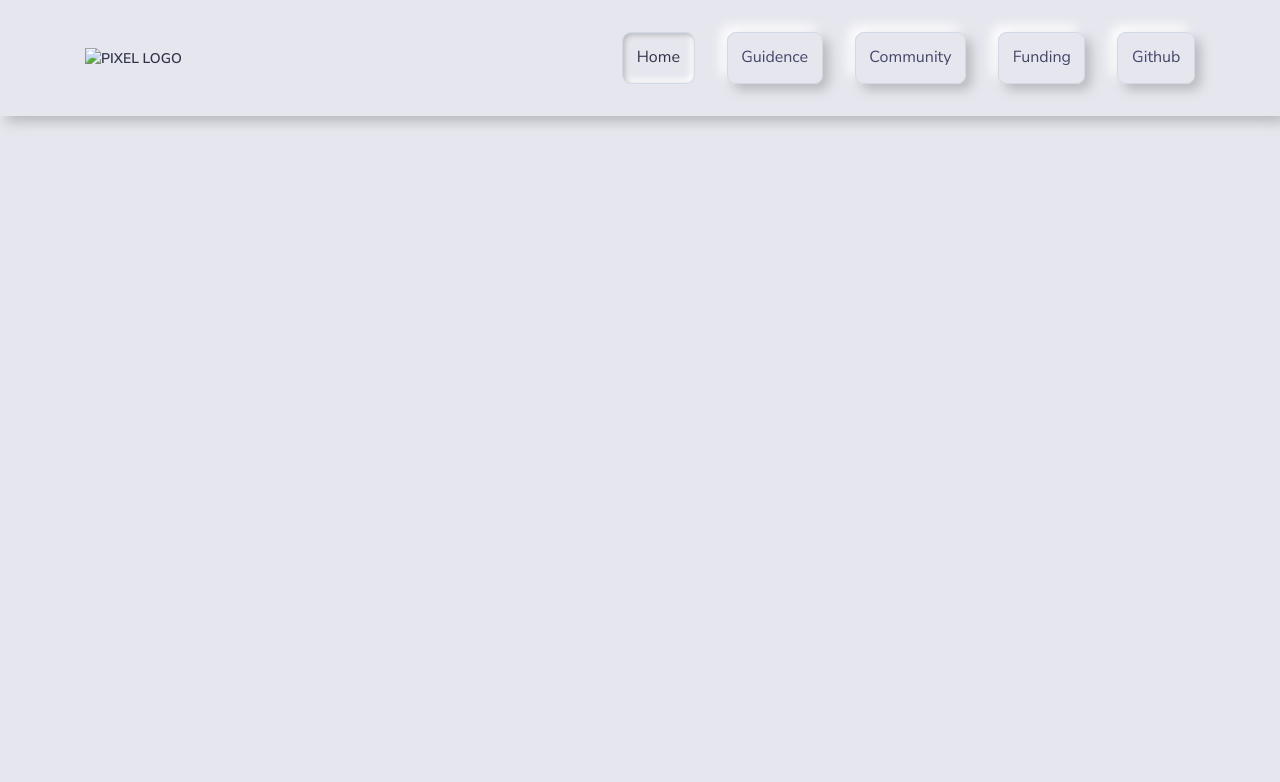
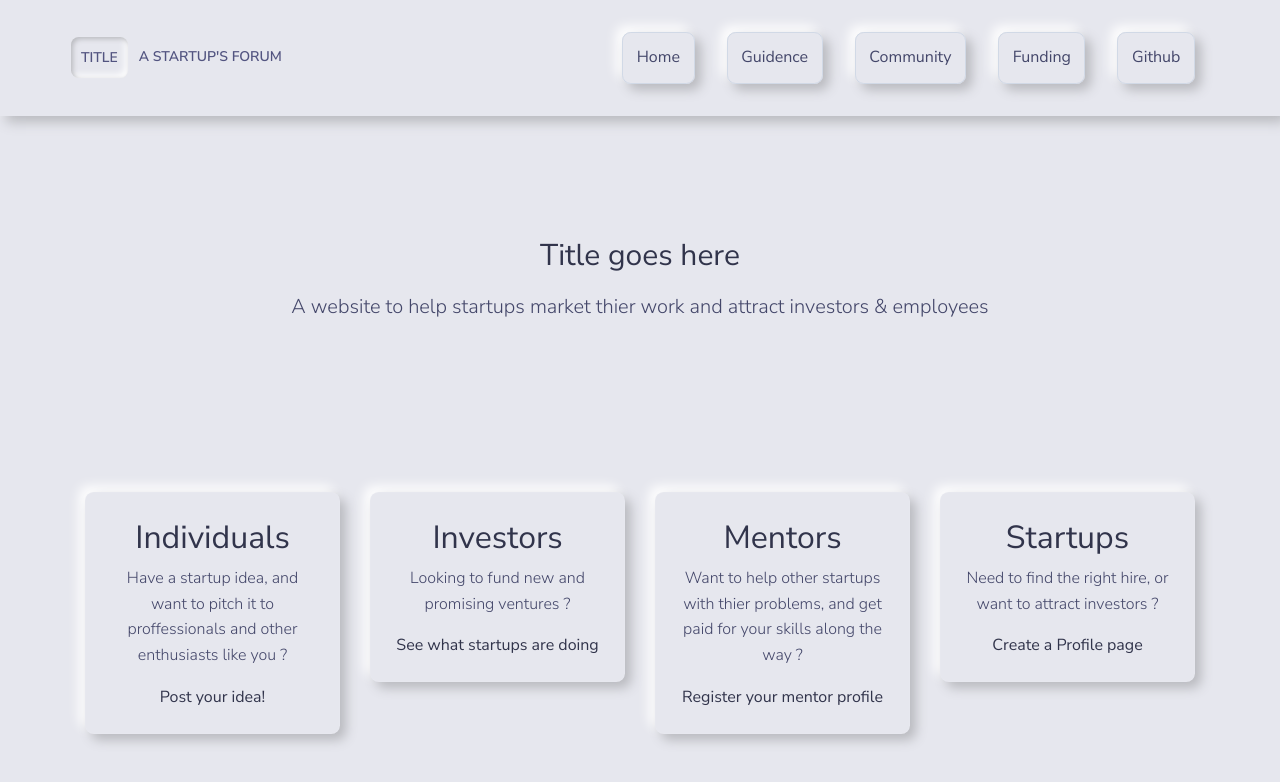
Before and after one commit to Tense-Turtles/codefury5.0, a website: page index.html in a window 1280 px wide. Drawn offline with Linux system fonts and the light colour scheme.

Commit message:
add basic structure

```diff
--- a/index.html
+++ b/index.html
@@ -1,84 +1,206 @@
 <!DOCTYPE html>
 <html lang="en">
+
 <head>
     <meta charset="UTF-8">
     <meta http-equiv="X-UA-Compatible" content="IE=edge">
     <meta name="viewport" content="width=device-width, initial-scale=1.0">
     <title>Codefury</title>
-    <link href="/public/neumorphism.css" rel="stylesheet" type="text/css">
+    <link href="./public/neumorphism.css" rel="stylesheet" type="text/css">
+    <script src="https://kit.fontawesome.com/1da205bce6.js" crossorigin="anonymous"></script>
+    <!-- <style>
+        @import url('https://fonts.googleapis.com/css?family=Poppins:400,500,600,700,800,900&display=swap');
 
+        * {
+            margin: 0;
+            padding: 0;
+            box-sizing: border-box;
+            font-family: 'Poppins', sans-serif;
+        }
+
+        body {
+            display: flex;
+            justify-content: center;
+            align-items: center;
+            min-height: 100vh;
+            background: #ebf5fc;
+        }
+
+        .container {
+            position: relative;
+            display: flex;
+            justify-content: space-around;
+            align-items: center;
+            flex-wrap: wrap;
+            width: 1100px;
+        }
+
+        .container .card {
+            width: 320px;
+            margin: 20px;
+            padding: 40px 30px;
+            background: #e9eff3;
+            border-radius: 40px;
+            box-shadow: -6px -6px 20px rgba(255, 255, 255, 1), 6px 6px 20px rgba(0, 0, 0, 0.1);
+        }
+
+        .container .card:hover {
+            box-shadow: inset -6px -6px 20px rgba(255, 255, 255, 0.5), inset 6px 6px 20px rgba(0, 0, 0, 0.05);
+        }
+
+        .container .card .imgBx {
+            position: relative;
+            text-align: center;
+        }
+
+        .container .card .imgBx img {
+            max-width: 120px;
+        }
+
+        .container .card .contentBx {
+            position: relative;
+            margin-top: 20px;
+            text-align: center;
+        }
+
+        .container .card .contentBx h2 {
+            color: #32a3b1;
+            font-weight: 700;
+            font-size: 1.4em;
+            letter-spacing: 2px;
+        }
+
+        .container .card .contentBx p {
+            color: #4dc2cd;
+        }
+
+        .container .card .contentBx a {
+            display: inline-block;
+            padding: 10px 20px;
+            margin-top: 15px;
+            border-radius: 40px;
+            color: #32a3b1;
+            font-size: 16px;
+            text-decoration: none;
+            box-shadow: -4px -4px 15px rgba(255, 255, 255, 1), 4px 4px 15px rgba(0, 0, 0, 0.1);
+        }
+
+        .container .card .contentBx a:hover {
+            box-shadow: inset -4px -4px 10px rgba(255, 255, 255, 0.5), inset 4px 4px 10px rgba(0, 0, 0, 0.1);
+        }
+
+        .container .card a:hover span {
+            display: block;
+            transform: scale(0.98);
+        }
+
+        .container .card:hover .imgBx,
+        .container .card:hover .contentBx {
+            transform: scale(0.98);
+        }
+    </style> -->
 </head>
+
 <body>
-
-    <nav class="navbar navbar-expand-lg navbar-transparent navbar-light shadow-soft navbar-theme-primary mb-4 ">
-        <div class="container position-relative">
-            <a class="navbar-brand mr-lg-5" href="../../index.html">
-                <img class="navbar-brand-dark" src="../../assets/img/brand/light.svg" alt="pixel logo">
-                <img class="navbar-brand-light" src="../../assets/img/brand/dark.svg" alt="pixel logo">
-            </a>
-            <!-- <div class="navbar-collapse collapse" id="navbar-default-primary">
-                <div class="navbar-collapse-header">
+    <header class="header-global">
+        <nav class="navbar navbar-expand-lg navbar-transparent navbar-light shadow-soft navbar-theme-primary mb-4">
+            <div class="container position-relative">
+                <a class="navbar-brand mr-lg-5" href="./index.html">
                     <div class="row">
-                        <div class="col-6 collapse-brand">
-                           <a class="navbar-brand mr-lg-5" href="../../index.html">
-                                <img class="navbar-brand-dark" src="../../assets/img/brand/light.svg" alt="pixel logo">
-                                <img class="navbar-brand-light" src="../../assets/img/brand/dark.svg" alt="pixel logo">
-                            </a>
+                        <div class="card shadow-soft shadow-inset text-muted" style="padding: 10px;">
+                            Title
                         </div>
-                        <div class="col-6 collapse-close">
-                            <i class="fas fa-times" data-toggle="collapse" role="button"
-                                data-target="#navbar-default-primary" aria-controls="navbar-default-primary"
-                                aria-expanded="false" aria-label="Toggle navigation"></i>
+                        <div class="text-muted" style="padding: 10px;">
+                            A Startup's Forum
                         </div>
                     </div>
-                </div>
-                <ul class="navbar-nav navbar-nav-hover align-items-lg-center">
-                    <li class="nav-item dropdown">
-                         <a href="#" class="nav-link" data-toggle="dropdown" role="button">
-                            <i class="fas fa-angle-down nav-link-arrow"></i>
-                            <span class="nav-link-inner-text">Dropdown 2 </span>
-                        </a>
-                        <ul class="dropdown-menu">
-                            <li><a class="dropdown-item" href="#">Dropdown item 1</a></li>
-                            <li><a class="dropdown-item" href="#">Dropdown item 2</a></li>
-                            <li class="dropdown-submenu">
-                                <a href="#" class="dropdown-toggle dropdown-item d-flex justify-content-between align-items-center" aria-haspopup="true" aria-expanded="false">Dropdown item 3 <i class="fas fa-angle-right nav-link-arrow"></i></a>
-                                <ul class="dropdown-menu">
-                                    <li>
-                                        <a href="#" class="dropdown-item">Submenu item 1</a>
-                                    </li>
-                                    <li>
-                                        <a href="#" class="dropdown-item">Submenu item 2</a>
-                                    </li>
-                                </ul>
-                            </li>
-                            <li><a class="dropdown-item" href="#">Dropdown item 4</a></li>
-                        </ul>
-                    </li>
-                </ul>
-            </div> -->
-            <div class="d-flex align-items-lg-center">
+                </a>
+
+                <div class="d-flex align-items-lg-center">
                     <div class="nav-wrapper position-relative">
                         <ul class="nav nav-pills nav-fill flex-column flex-sm-row">
                             <li class="nav-item">
-                                <a class="nav-link mb-sm-3 mb-md-0 active " data-toggle="tab" href="index.html">Home</a>
+                                <a class="nav-link mb-sm-3 mb-md-0 " data-toggle="tab" href="index.html">Home</a>
                             </li>
                             <li class="nav-item">
                                 <a class="nav-link mb-sm-3 mb-md-0" data-toggle="tab" href="guidence.html">Guidence</a>
                             </li>
                             <li class="nav-item">
-                                <a class="nav-link mb-sm-3 mb-md-0" data-toggle="tab" href="community.html">Community</a>
+                                <a class="nav-link mb-sm-3 mb-md-0" data-toggle="tab"
+                                    href="community.html">Community</a>
                             </li>
                             <li class="nav-item">
                                 <a class="nav-link mb-sm-3 mb-md-0" data-toggle="tab" href="funding.html">Funding</a>
                             </li>
                             <li class="nav-item">
-                                <a class="nav-link mb-sm-3 mb-md-0" data-toggle="tab" href="https://github.com/shell-raiser/codefury5.0">Github</a>
+                                <a class="nav-link mb-sm-3 mb-md-0" data-toggle="tab"
+                                    href="https://github.com/shell-raiser/codefury5.0">Github</a>
                             </li>
                         </ul>
                     </div>
+                </div>
             </div>
-        </div>
-    </nav>
+        </nav>
+    </header>
+
+    <main>
+        <section class="section bg-primary overflow-hidden">
+            <div class="justify-content-center text-center" style="height: 20vh;">
+                <h1 class="display-4 fst-italic">Title goes here</h1>
+                <p class="lead my-3">A website to help startups market thier work and attract investors & employees
+                </p>
+
+            </div>
+
+
+        </section>
+        <section>
+            <div class="container text-center">
+                <div class="row">
+                    <div class="col">
+                        <div class="card shadow-soft mb-3">
+
+                            <div class="card-body">
+                                <h2>Individuals</h2>
+                                <p>Have a startup idea, and want to pitch it to proffessionals and other enthusiasts like you ?</p>
+                                <a href="./guidence.html"><span>Post your idea!</span></a>
+                            </div>
+                        </div>
+                    </div>
+                    <div class="col">
+                        <div class="card shadow-soft mb-3">
+
+                            <div class="card-body">
+                                <h2>Investors</h2>
+                                <p> Looking to fund new and promising ventures ?</p>
+                                <a href="mentors.html"><span>See what startups are doing</span></a>
+                            </div>
+                        </div>
+                    </div>
+                    <div class="col">
+                        <div class="card shadow-soft mb-3">
+
+                            <div class="card-body">
+                                <h2>Mentors</h2>
+                                <p>Want to help other startups with thier problems, and get paid for your skills along the way ?</p>
+                                <a href=""><span>Register your mentor profile</span></a>
+                            </div>
+                        </div>
+                    </div>
+                    <div class="col">
+                        <div class="card shadow-soft mb-3">
+
+                            <div class="card-body">
+                                <h2>Startups</h2>
+                                <p>Need to find the right hire, or want to attract investors ?</p>
+                                <a href=""><span>Create a Profile page</span></a>
+                            </div>
+                        </div>
+                    </div>
+                </div>
+            </div>
+        </section>
+    </main>
 </body>
+
 </html>
```
